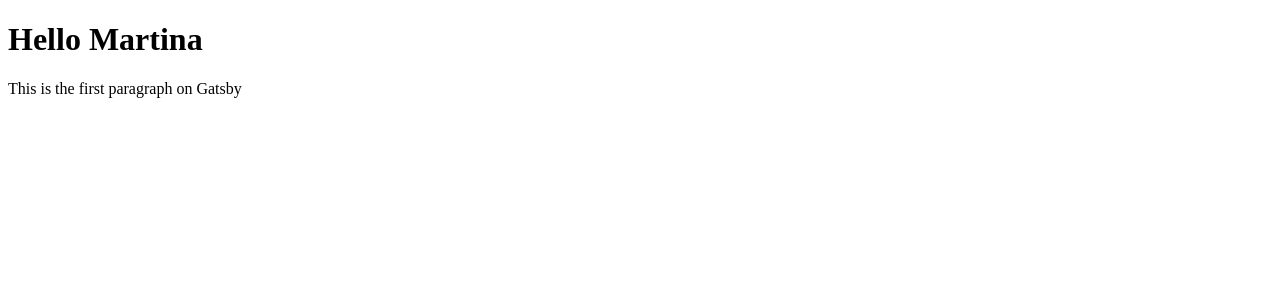
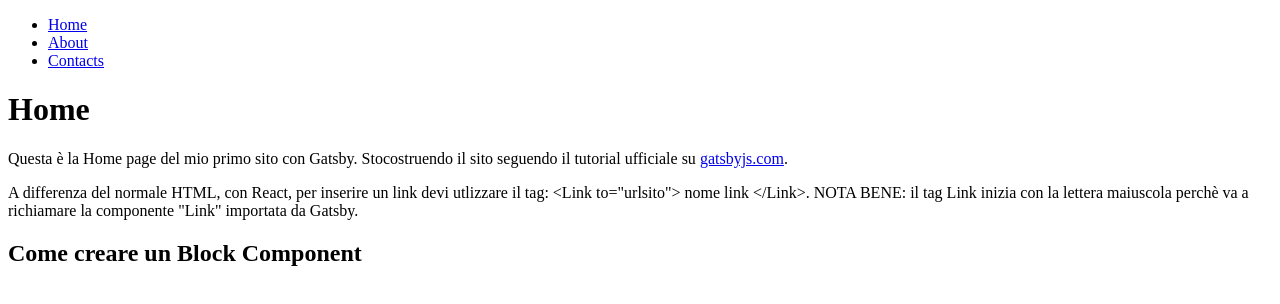
Before and after one commit to martinasciu/my-first-gatsby-site, a Gatsby site: page / in a window 1280 px wide. Built offline with nearby package versions, Linux system fonts and the light colour scheme; Gatsby itself is replaced by a stand-in of ours.

Commit message:
second commit - layout block components intro

```diff
--- /dev/null
+++ b/src/components/layout.js
@@ -0,0 +1,23 @@
+import * as React from "react";
+
+import { Link } from "gatsby";
+
+const Layout = ({title, pageTitle, children }) => {
+return (
+    <>
+    <title>{title}</title>
+    <nav>
+    <ul>
+          <li><Link to="/">Home</Link></li> {/*NOTA BENE: Nel caso del link associato a "Home" non bisogna inserire /index nel tag per l'url, ma solo il carattere "/" altrimenti inserirà automaticamente la parola "index" dopo / nell'url e non ti porterà alla pagina iniziale.*/}
+          <li><Link to="/about">About</Link></li>
+          <li><Link to="/contact">Contacts</Link></li>
+        </ul>
+    </nav>
+
+    <h1>{pageTitle}</h1>
+        {children}
+    </>
+)
+};
+
+export default Layout;
--- a/src/pages/index.js
+++ b/src/pages/index.js
@@ -1,12 +1,28 @@
+//Step 1: import React
 import * as React from "react";
 
+//Step 4: import the Link component - used as an <a> tag in HTML to put links on the page. You can use it to creat menus
+import { Link } from "gatsby";
+
+//importare il layout
+import Layout from "../components/layout"
+
+//Step 2: define your components
 const Homepage = () => {
 return (
-<div>
-  <h1>Hello Martina</h1>
-  <p>This is the first paragraph on Gatsby</p>
-</div>
+
+<Layout Title="Home" pageTitle="Home">
+<p>Questa è la Home page del mio primo sito con Gatsby. Stocostruendo il sito seguendo il tutorial ufficiale su <Link to="https://www.gatsbyjs.com/docs/tutorial/">gatsbyjs.com</Link>.</p>
+
+<p>A differenza del normale HTML, con React, per inserire un link devi utlizzare il tag: &lt;Link to="urlsito"&gt; nome link &lt;/Link&gt;. NOTA BENE: il tag Link inizia con la lettera maiuscola perchè va a richiamare la componente "Link" importata da Gatsby.</p>
+
+<h2>Come creare un Block Component</h2>
+</Layout>
+
  )
 };
 
+//Step 3: export your components
+
+
 export default Homepage;
```
Also changed, not shown: src/pages/about.js (+13 -3 lines), src/pages/contact.js (added, +21 -0 lines).
